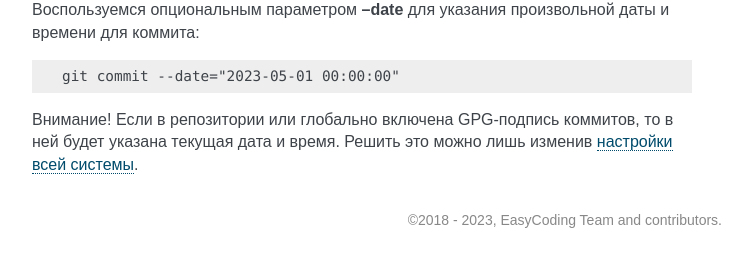
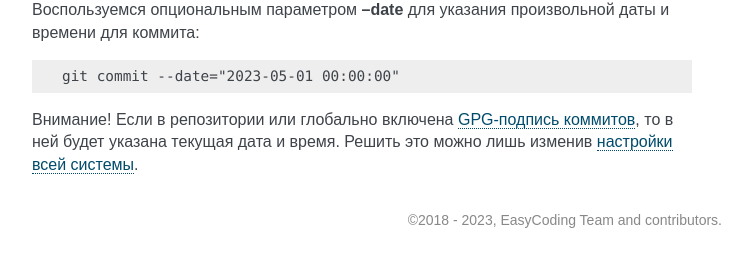
Before and after one commit to RussianFedora/FAQ, a Sphinx documentation site: the page built from source/development.rst, in a window 1280 px wide and 900 px high, scrolled down 31407 px. Shown: the part 642-897 px from the top of the window, without its empty margins (388-1137 px from the left). Built offline with Sphinx 7.4.7, drawn with Linux system fonts in a browser that asks for light colours; comment, search, counter and statistics services are not loaded; part of the change alters nothing that is shown.

```diff
--- a/source/development.rst
+++ b/source/development.rst
@@ -1789,4 +1789,4 @@ Rawhide:
 
     git commit --date="2023-05-01 00:00:00"
 
-Внимание! Если в репозитории или глобально включена GPG-подпись коммитов, то в ней будет указана текущая дата и время. Решить это можно лишь изменив :ref:`настройки всей системы <set-datetime>`.
+Внимание! Если в репозитории или глобально включена :ref:`GPG-подпись коммитов <git-commit-sign>`, то в ней будет указана текущая дата и время. Решить это можно лишь изменив :ref:`настройки всей системы <set-datetime>`.
```
